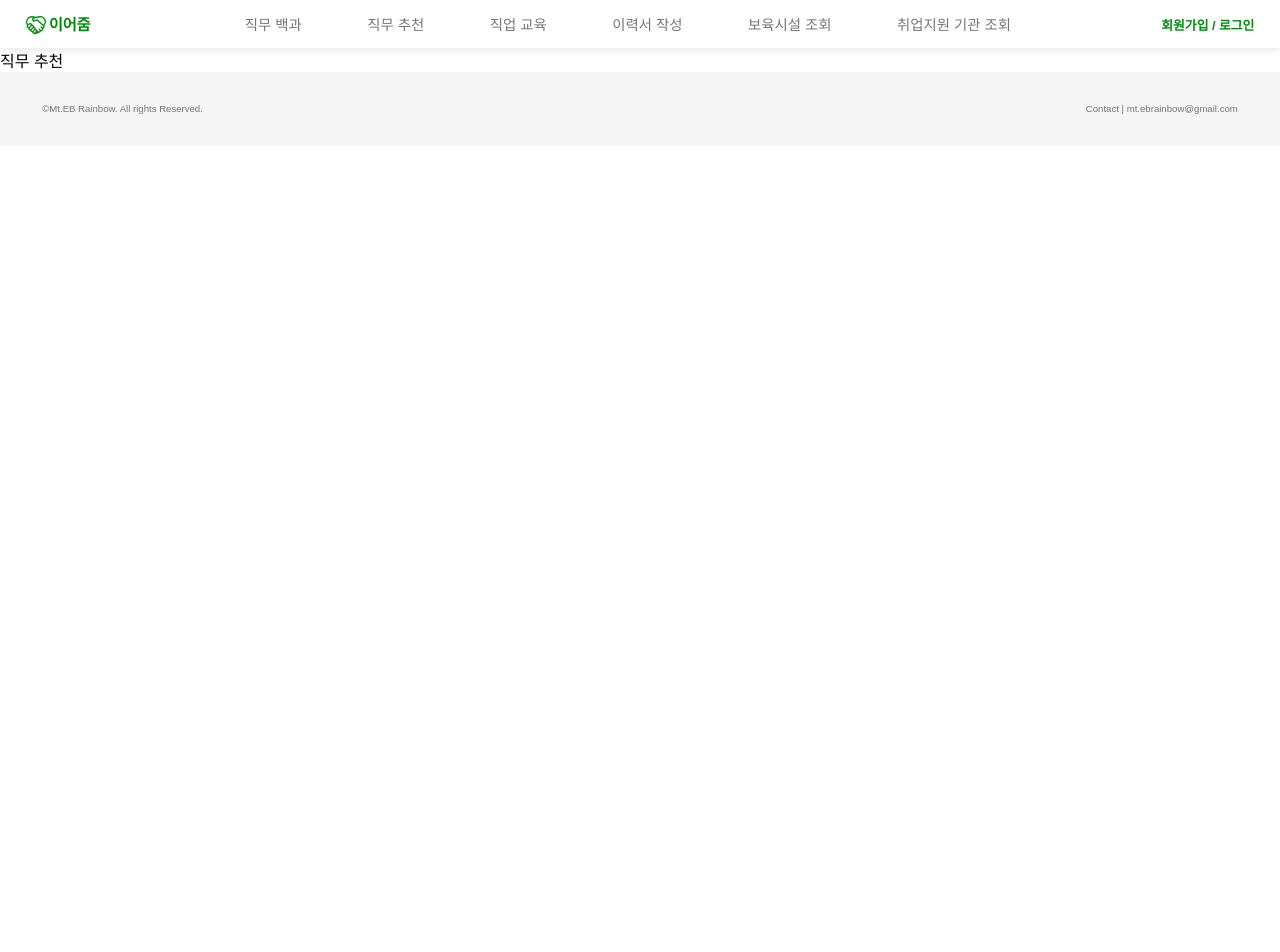
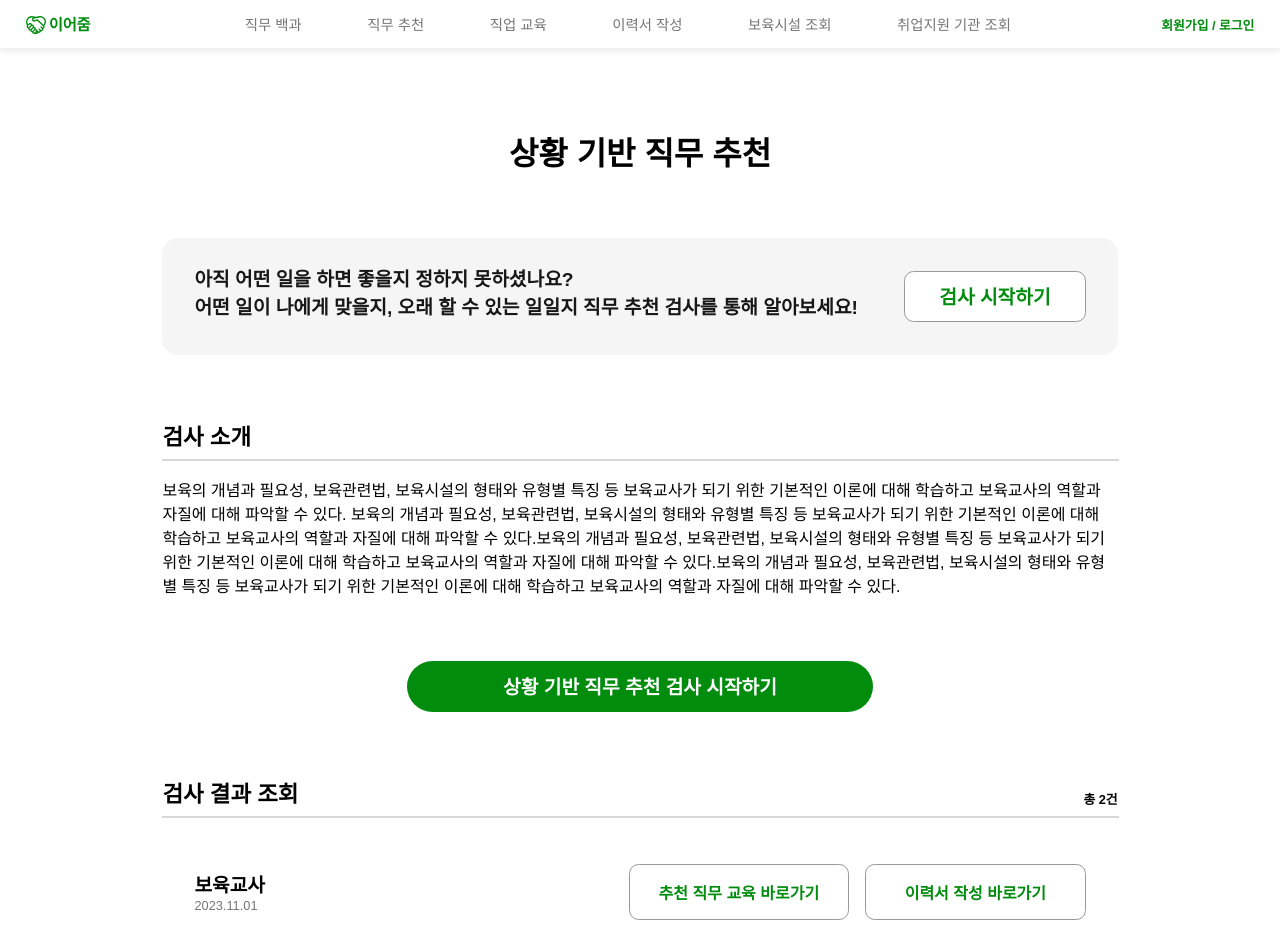
Before and after one commit to Mt-EB-Rainbow/front, a React (Create React App) app: page /recommend in a window 1280 px wide. Shown: the top 952 px of the page. Before the commit the page ends 800 px from the top, so only its background shows below. Built offline with nearby package versions, Linux system fonts and the light colour scheme; a web font is replaced by a local one.

Commit message:
feat: 직무 추천 시작 페이지 퍼블리싱

```diff
--- a/src/components/recommendpage/Recommend.jsx
+++ b/src/components/recommendpage/Recommend.jsx
@@ -1,5 +1,84 @@
+import { S } from './Recommend.style';
+import PageTitle from '../_common/PageTitle';
 const Recommend = () => {
-    return <>직무 추천</>;
+    const testTxt =
+        '아직 어떤 일을 하면 좋을지 정하지 못하셨나요?\n어떤 일이 나에게 맞을지, 오래 할 수 있는 일일지 직무 추천 검사를 통해 알아보세요!';
+    return (
+        <S.Wrapper>
+            <PageTitle text={'상황 기반 직무 추천'} />
+            <S.GrayBox>
+                <S.Title style={{ marginLeft: '2rem' }}>{testTxt}</S.Title>
+                <S.Button
+                    width='11.33rem'
+                    height='3.2rem'
+                    margin='0rem 2rem'
+                    fontSize='1.2rem'
+                >
+                    검사 시작하기
+                </S.Button>
+            </S.GrayBox>
+            <S.InfoBox>
+                <S.InfoTitle>검사 소개</S.InfoTitle>
+                <S.Line margin='0.5rem 0 1rem 0' />
+                <S.Info>
+                    보육의 개념과 필요성, 보육관련법, 보육시설의 형태와 유형별
+                    특징 등 보육교사가 되기 위한 기본적인 이론에 대해 학습하고
+                    보육교사의 역할과 자질에 대해 파악할 수 있다. 보육의 개념과
+                    필요성, 보육관련법, 보육시설의 형태와 유형별 특징 등
+                    보육교사가 되기 위한 기본적인 이론에 대해 학습하고
+                    보육교사의 역할과 자질에 대해 파악할 수 있다.보육의 개념과
+                    필요성, 보육관련법, 보육시설의 형태와 유형별 특징 등
+                    보육교사가 되기 위한 기본적인 이론에 대해 학습하고
+                    보육교사의 역할과 자질에 대해 파악할 수 있다.보육의 개념과
+                    필요성, 보육관련법, 보육시설의 형태와 유형별 특징 등
+                    보육교사가 되기 위한 기본적인 이론에 대해 학습하고
+                    보육교사의 역할과 자질에 대해 파악할 수 있다.
+                </S.Info>
+            </S.InfoBox>
+            <S.StartBtn>상황 기반 직무 추천 검사 시작하기</S.StartBtn>
+            <S.InfoBox style={{ marginBottom: '4rem' }}>
+                <S.InlineContainer>
+                    <S.InfoTitle>검사 결과 조회</S.InfoTitle>
+                    <div style={{ fontSize: '0.8rem', fontWeight: '600' }}>
+                        총 2건
+                    </div>
+                </S.InlineContainer>
+                <S.Line />
+                <S.ResultContainer>
+                    <S.ColumnContainer>
+                        <S.JobTitle>보육교사</S.JobTitle>
+                        <S.Date>2023.11.01</S.Date>
+                    </S.ColumnContainer>
+                    <div
+                        style={{
+                            display: 'flex',
+                            gap: '1rem',
+                            marginRight: '2rem',
+                        }}
+                    >
+                        <S.Button>추천 직무 교육 바로가기</S.Button>
+                        <S.Button>이력서 작성 바로가기</S.Button>
+                    </div>
+                </S.ResultContainer>
+                <S.ResultContainer>
+                    <S.ColumnContainer>
+                        <S.JobTitle>보육교사</S.JobTitle>
+                        <S.Date>2023.11.01</S.Date>
+                    </S.ColumnContainer>
+                    <div
+                        style={{
+                            display: 'flex',
+                            gap: '1rem',
+                            marginRight: '2rem',
+                        }}
+                    >
+                        <S.Button>추천 직무 교육 바로가기</S.Button>
+                        <S.Button>이력서 작성 바로가기</S.Button>
+                    </div>
+                </S.ResultContainer>
+            </S.InfoBox>
+        </S.Wrapper>
+    );
 };
 
 export default Recommend;
--- a/src/components/recommendpage/Recommend.style.js
+++ b/src/components/recommendpage/Recommend.style.js
@@ -0,0 +1,95 @@
+import styled from 'styled-components';
+
+const S = {};
+S.ColumnContainer = styled.div`
+    display: flex;
+    flex-direction: column;
+`;
+S.Wrapper = styled(S.ColumnContainer)`
+    justify-content: center;
+    align-items: center;
+`;
+S.GrayBox = styled.div`
+    width: 59.7rem;
+    height: 7.3rem;
+    border-radius: 1rem;
+    background: var(--pale-gray);
+    margin: 4rem 0;
+    display: flex;
+    align-items: center;
+    justify-content: space-between;
+`;
+S.Title = styled.div`
+    color: var(--black);
+    font-size: 1.2rem;
+    font-weight: 700;
+    margin-bottom: ${props => (props.marginB ? props.marginB : '0.5rem')};
+    white-space: pre-wrap;
+`;
+S.Button = styled.button`
+    margin: ${props => (props.margin ? props.margin : '0')};
+    width: ${props => (props.width ? props.width : '13.78rem')};
+    height: ${props => (props.height ? props.height : '3.5rem')};
+    background-color: var(--white);
+    border: 1px var(--gray) solid;
+    color: var(--dark-green);
+    text-align: center;
+    font-size: ${props => (props.fontSize ? props.fontSize : '1rem')};
+    font-weight: 700;
+    border-radius: 0.6rem;
+`;
+S.InfoBox = styled(S.ColumnContainer)`
+    width: ${props => (props.width ? props.width : '59.7rem')};
+`;
+S.InfoTitle = styled.div`
+    font-size: 1.4rem;
+    font-weight: 700;
+`;
+S.Line = styled.hr`
+    width: 59.65rem;
+    border: 1px solid var(--light-gray);
+    margin: ${props => (props.margin ? props.margin : '0.5rem 0 0 0')};
+`;
+S.Info = styled.div`
+    width: ${props => (props.width ? props.width : '59.65rem')};
+    font-size: 1rem;
+    font-weight: 400;
+    white-space: pre-wrap;
+    margin-bottom: 4rem;
+`;
+S.StartBtn = styled.button`
+    width: 29.1rem;
+    height: 3.2rem;
+    background-color: var(--dark-green);
+    color: var(--white);
+    font-size: 1.2rem;
+    font-weight: 600;
+    margin-bottom: 4rem;
+    border: none;
+    border-radius: 100rem;
+`;
+S.InlineContainer = styled.div`
+    display: flex;
+    justify-content: space-between;
+    align-items: end;
+`;
+S.ResultContainer = styled.div`
+    display: flex;
+    justify-content: space-between;
+    align-items: center;
+    width: 59.7rem;
+    height: 9.2rem;
+    border-bottom: 1px solid var(--light-gray);
+`;
+S.JobTitle = styled.div`
+    font-size: 1.2rem;
+    font-weight: 600;
+    margin-left: 2rem;
+`;
+S.Date = styled.div`
+    color: var(--dark-gray);
+    font-size: 0.8rem;
+    font-weight: 400;
+    margin-left: 2rem;
+`;
+export { S };
```
